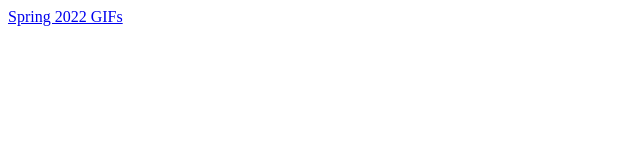
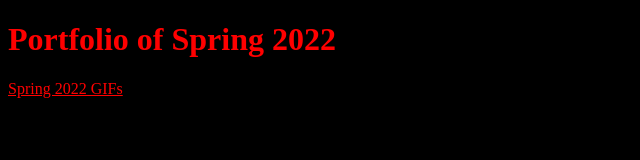
Before and after one commit to kidNeutrin0/kidNeutrin0.github.io, a plain HTML site: page index.html in a window 1280 px wide. Shown: the whole page, without its empty margins (0-640 px from the left). Drawn offline with Linux system fonts and the light colour scheme.

Commit message:
Update index.html
added h1

```diff
--- a/index.html
+++ b/index.html
@@ -2,8 +2,34 @@
 <html>
     <head>
         <title>ART2602C Portfolio — Spring 2022</title>
+
+        <style>
+            body{
+                color: red;
+                background-color: black;
+            }
+            a:link {
+            color: #FF0000;
+            }
+
+            /* visited link */
+            a:visited {
+            color: #00FF00;
+            }
+
+            /* mouse over link */
+            a:hover {
+            color: #FF00FF;
+            }
+
+            /* selected link */
+            a:active {
+            color: #0000FF;
+            }
+        </style>
     </head>
     <body>
+        <h1>Portfolio of Spring 2022</h1>
         <a href="sp22gifs/index.html">Spring 2022 GIFs</a>
     </body>
 </html>
```
